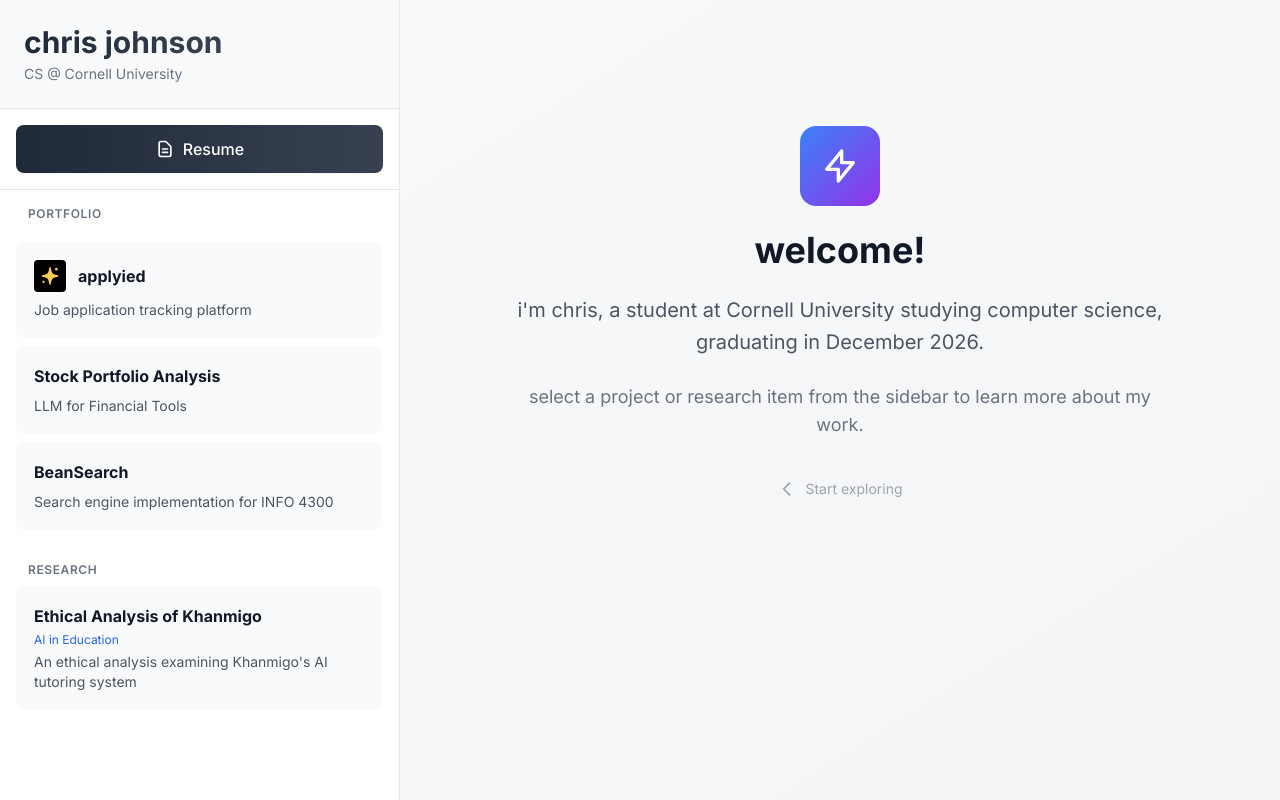
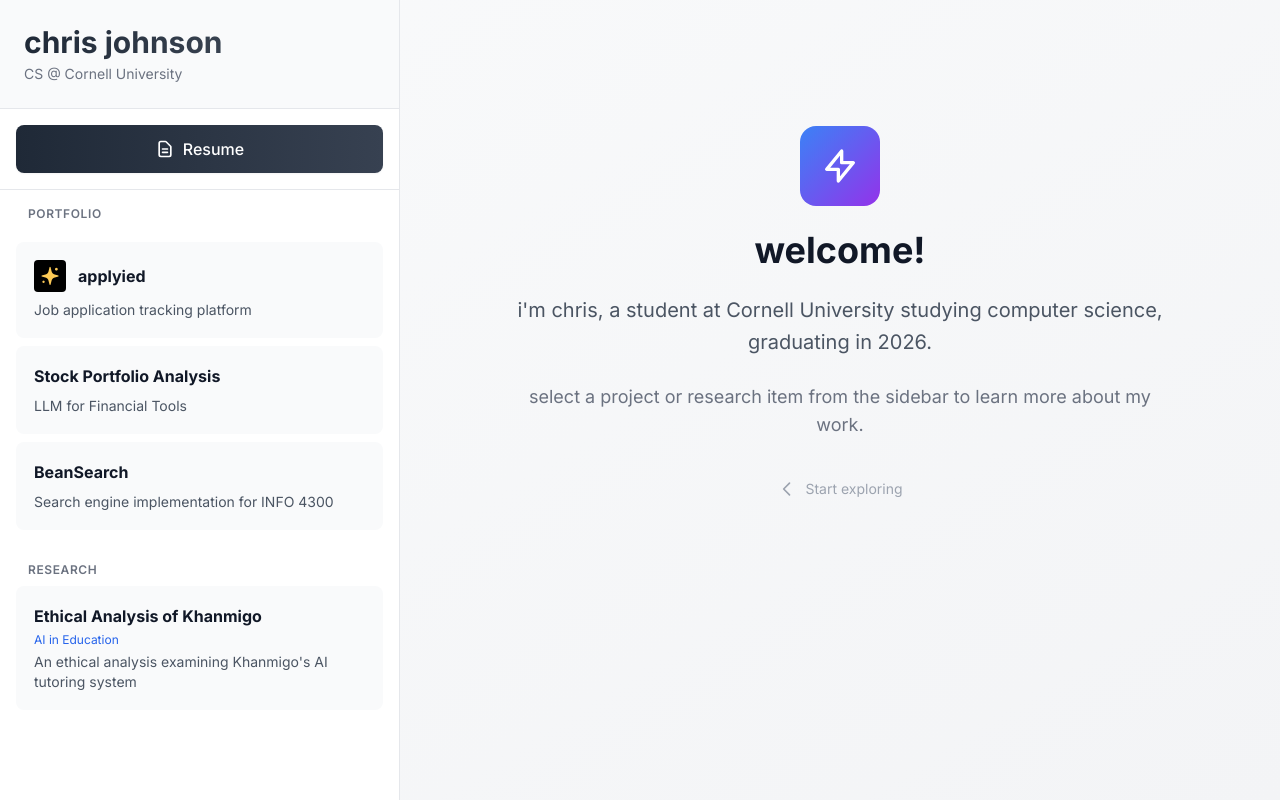
Before and after one commit to chrisrjohnson04/PersonalWebsite, a Next.js app: page / in a window 1280 px wide. Built offline with nearby package versions, Linux system fonts and the light colour scheme.

Commit message:
profile desc

```diff
--- a/app/page.tsx
+++ b/app/page.tsx
@@ -203,7 +203,7 @@ export default function Home() {
                 </div>
                 <h2 className="text-4xl font-bold text-gray-900">welcome!</h2>
                 <p className="text-xl text-gray-600 leading-relaxed">
-                  i'm chris, a student at Cornell University studying computer science, graduating in December 2026.
+                  i'm chris, a student at Cornell University studying computer science, graduating in 2026.
                 </p>
                 <p className="text-lg text-gray-500">
                   select a project or research item from the sidebar to learn more about my work.
```
Also changed, not shown: 1 other file (tests, documents, lock files or other folders).
